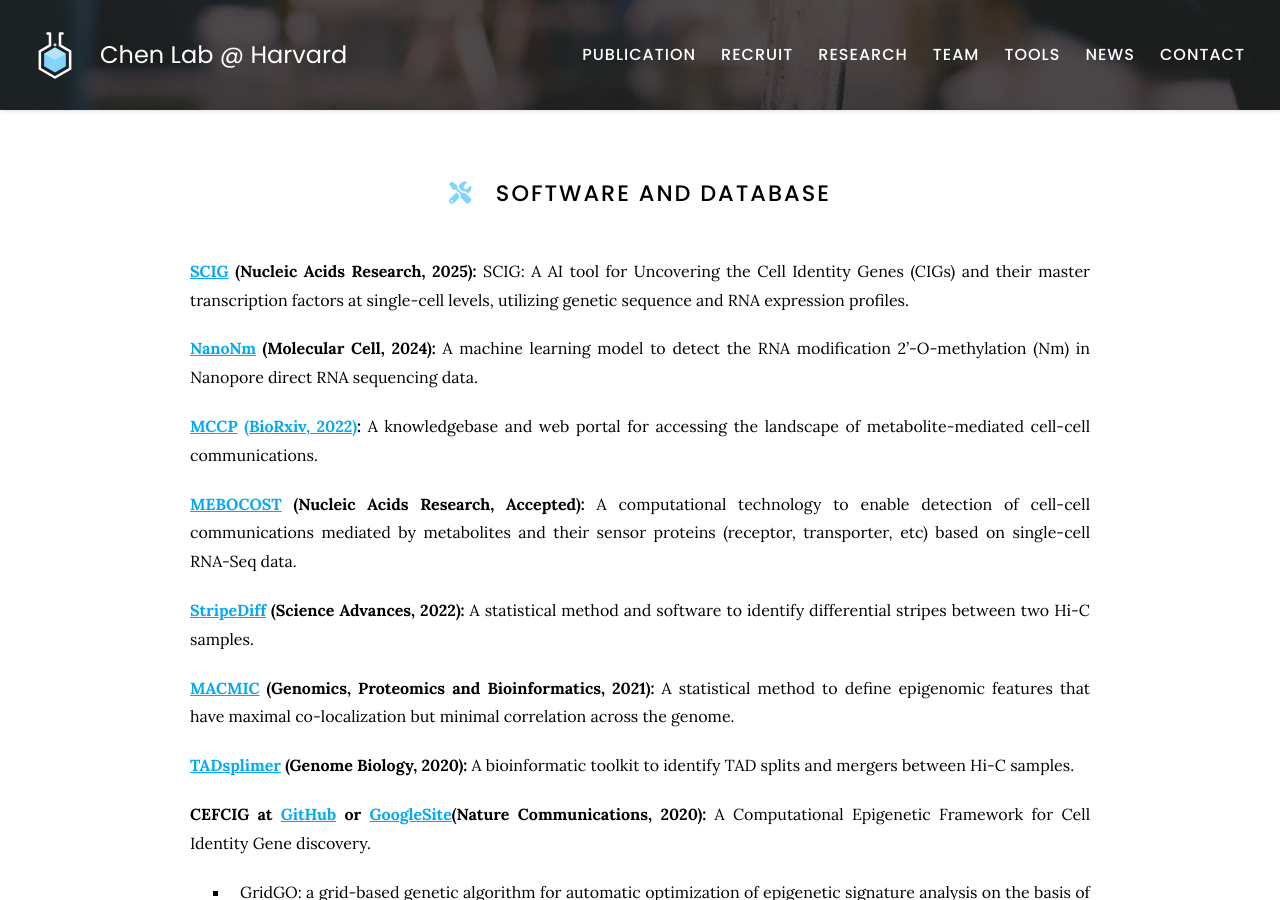
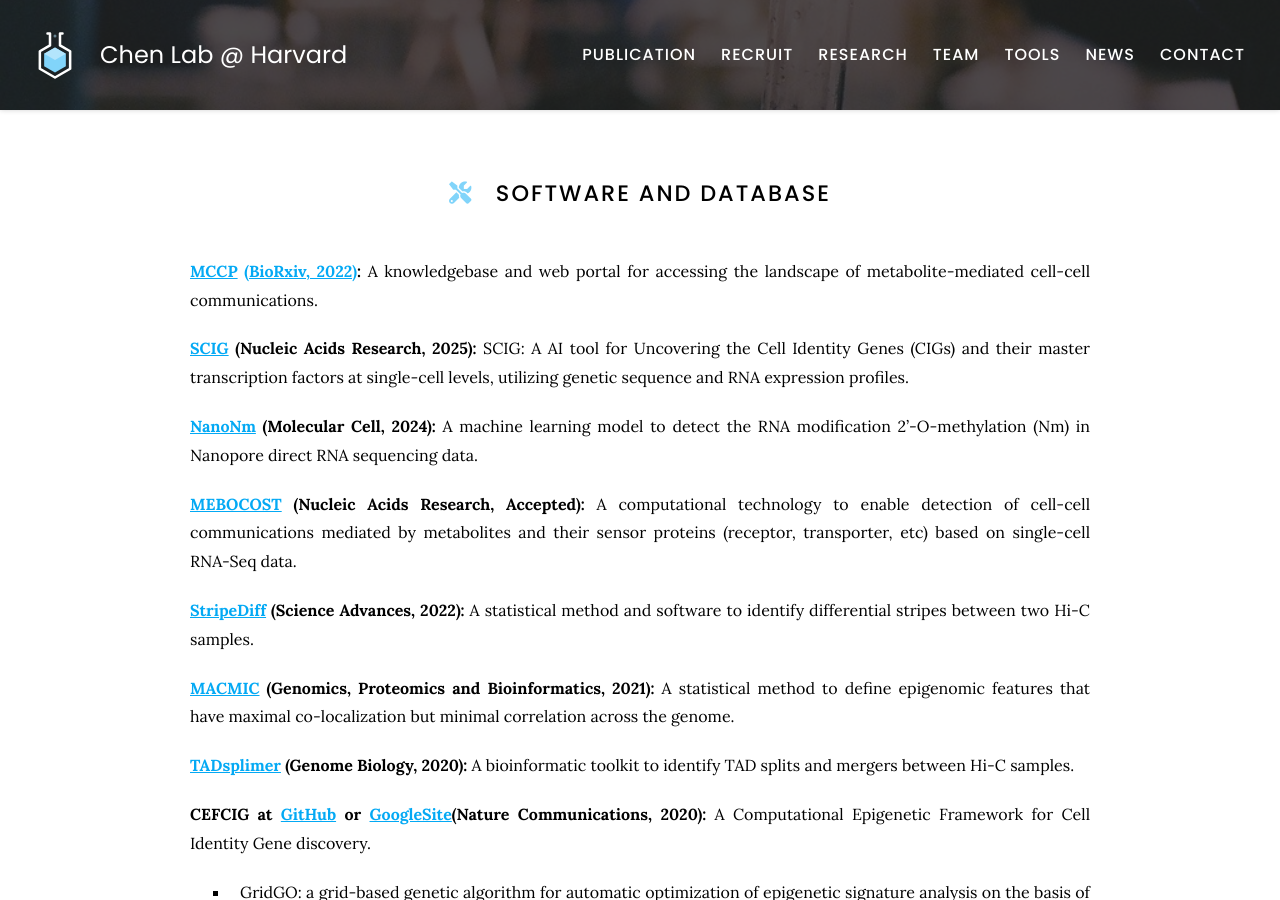
Before and after one commit to kaifuchenlab/kaifuchenlab.github.io, a Jekyll site: the page built from 4.tools/index.md, in a window 1280 px wide and 900 px high. Built offline with Jekyll 4.4.1, drawn with Linux system fonts in a browser that asks for light colours.

```diff
--- a/4.tools/index.md
+++ b/4.tools/index.md
@@ -7,15 +7,14 @@ nav:
 
 # <i class="fas fa-tools"></i>Software and Database
 
+**[MCCP](http://rc-cbp.tch.harvard.edu/mccp/) [(BioRxiv, 2022)](https://www.biorxiv.org/content/10.1101/2022.05.30.494067v1):**
+A knowledgebase and web portal for accessing the landscape of metabolite-mediated cell-cell communications.
 
 **[SCIG](https://github.com/kaifuchenlab/SCIG) (Nucleic Acids Research, 2025):**
 SCIG: A AI tool for Uncovering the Cell Identity Genes (CIGs) and their master transcription factors at single-cell levels, utilizing genetic sequence and RNA expression profiles.
 
 **[NanoNm](https://github.com/kaifuchenlab/NanoNm) (Molecular Cell, 2024):**
 A machine learning model to detect the RNA modification 2'-O-methylation (Nm) in Nanopore direct RNA sequencing data.
-
-**[MCCP](http://rc-cbp.tch.harvard.edu/mccp/) [(BioRxiv, 2022)](https://www.biorxiv.org/content/10.1101/2022.05.30.494067v1):**
-A knowledgebase and web portal for accessing the landscape of metabolite-mediated cell-cell communications.
 
 **[MEBOCOST](https://github.com/zhengrongbin/MEBOCOST) (Nucleic Acids Research, Accepted):**
 A computational technology to enable detection of cell-cell communications mediated by metabolites and their sensor proteins (receptor, transporter, etc) based on single-cell RNA-Seq data.
```
